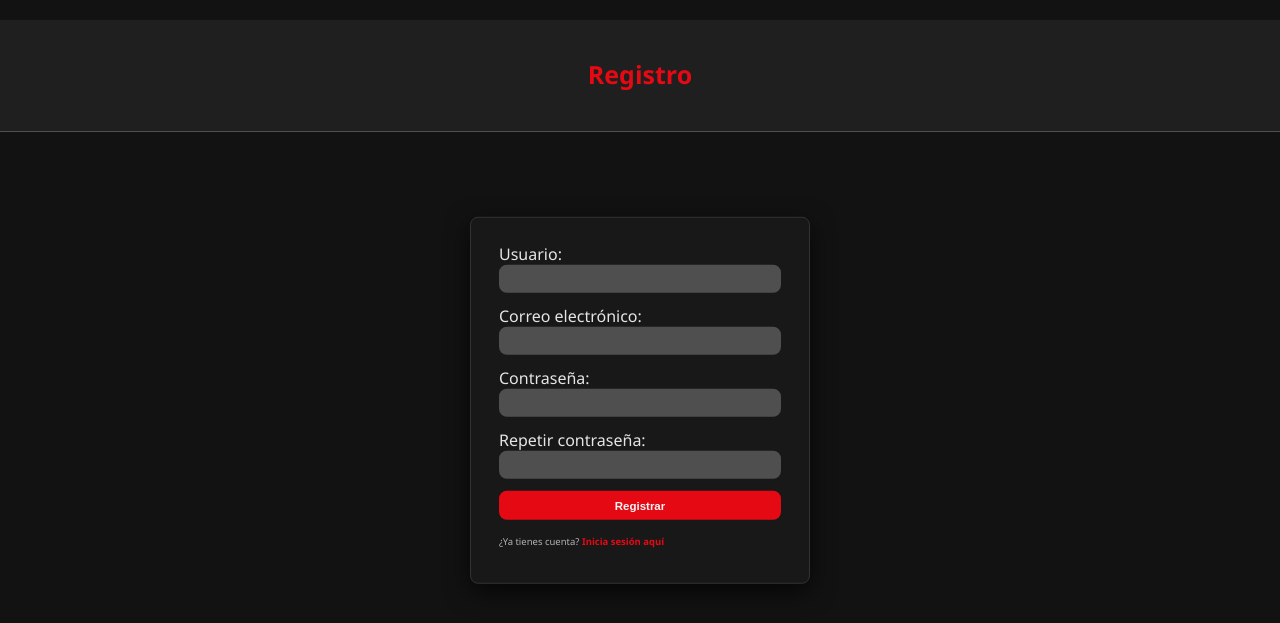
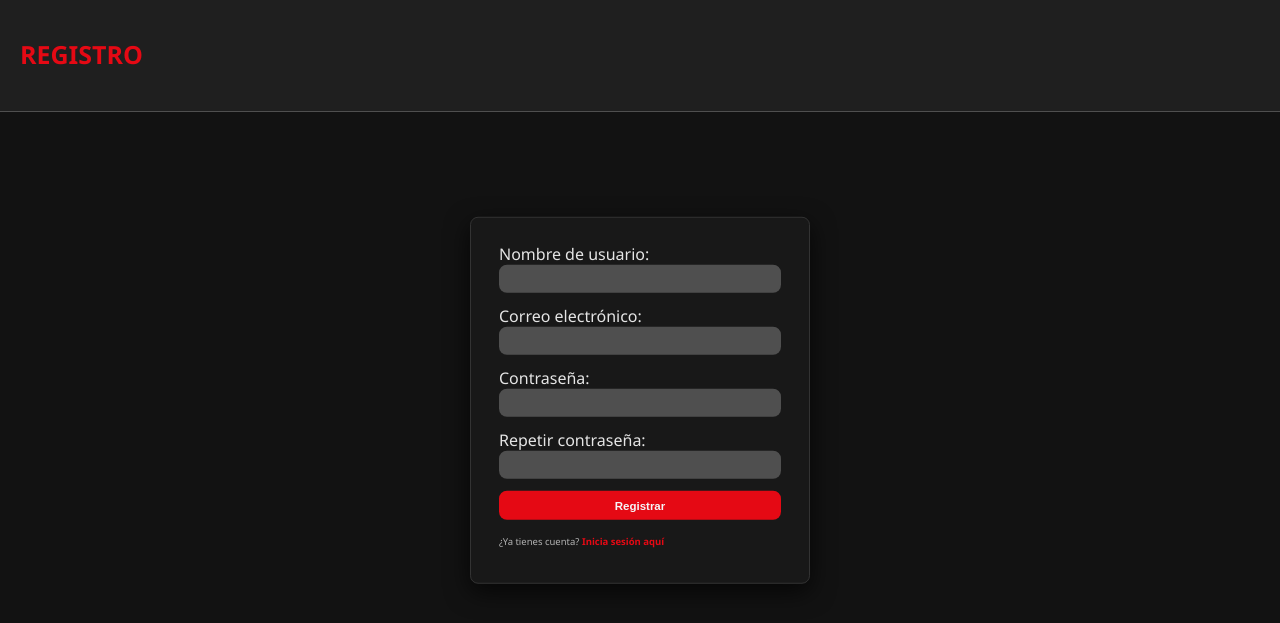
Before and after one commit to sergioramirezmoron/copiaNetflix, a PHP site: page /register.php in a window 1280 px wide. Shown: the top 623 px of the page. Run offline with PHP 8.4, Linux system fonts and the light colour scheme; data that the repository does not hold is empty; a stand-in replaces the project's code that opens the database connection.

Commit message:
Actualizar titulo

```diff
--- a/register.php
+++ b/register.php
@@ -57,7 +57,7 @@ if ($_SERVER['REQUEST_METHOD'] === 'POST') {
     <?php endif; ?>
 
     <form action="registro.php" method="post" novalidate>
-        <label for="usuario">Usuario:</label>
+        <label for="usuario">Nombre de usuario:</label>
         <input type="text" name="usuario" id="usuario" required value="<?php echo isset($_POST['usuario']) ? htmlspecialchars($_POST['usuario']) : ''; ?>">
 
         <label for="email">Correo electrónico:</label>
--- a/styles/index.css
+++ b/styles/index.css
@@ -6,8 +6,8 @@ body {
 }
 
 .header {
-  text-align: center;
-  padding: 2rem 0;
+  text-align: left;
+  padding: 2rem 2rem;
   background-color: var(--fondo-header);
   border-bottom: 1px solid var(--gris-medio);
 }
@@ -15,6 +15,7 @@ body {
 .header h1 {
   font-size: 2.5rem;
   color: var(--rojo-vibrante);
+  text-transform: uppercase;
 }
 
 .galeria {
--- a/styles/register.css
+++ b/styles/register.css
@@ -1,9 +1,15 @@
-
 /* Header */
 .header {
-  text-align: center;
-  margin-top: 2rem;
-  margin-bottom: 2rem;
+  text-align: left;
+  padding: 2rem 2rem;
+  background-color: var(--fondo-header);
+  border-bottom: 1px solid var(--gris-medio);
+}
+
+.header h1 {
+  font-size: 2.5rem;
+  color: var(--rojo-vibrante);
+  text-transform: uppercase;
 }
 
 /* Registro */
```
